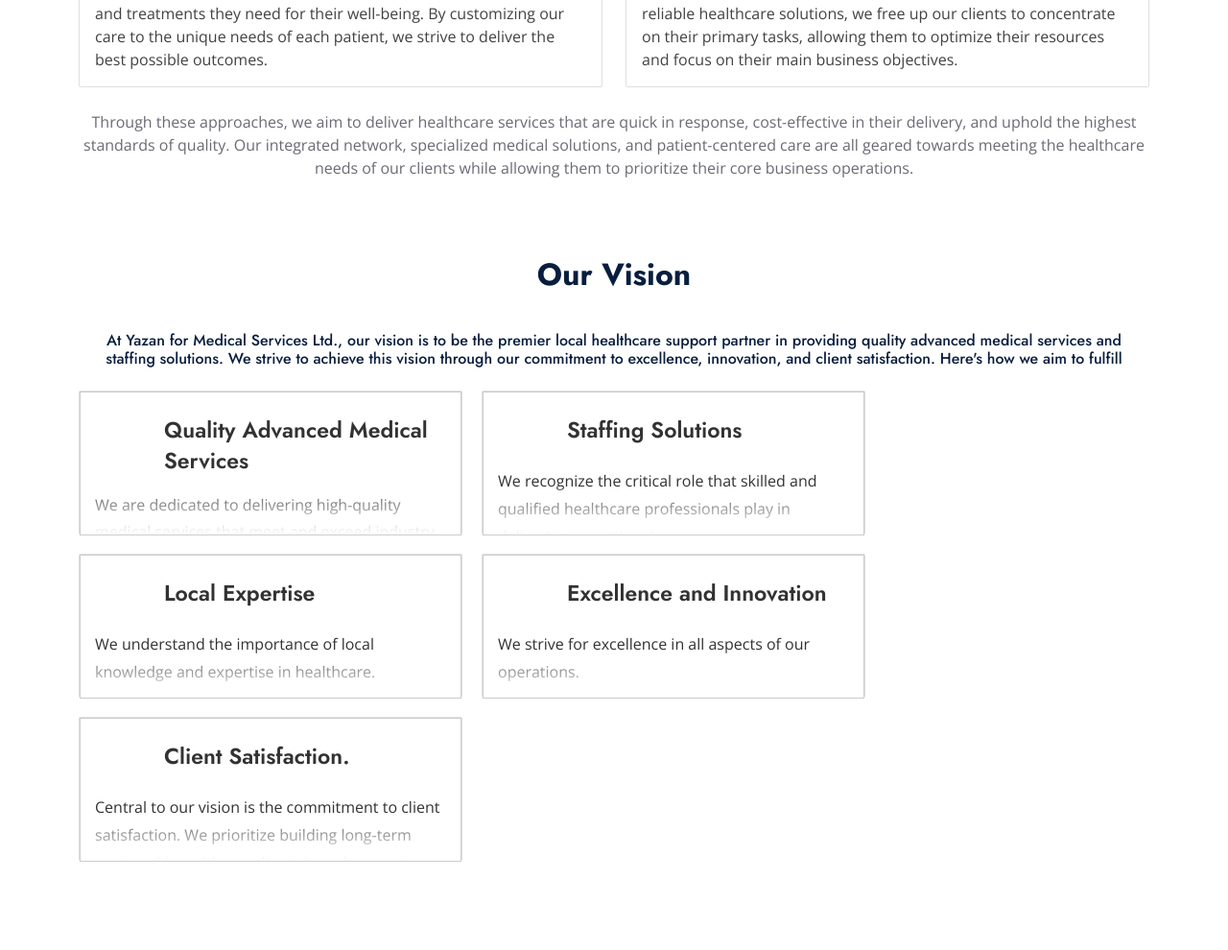
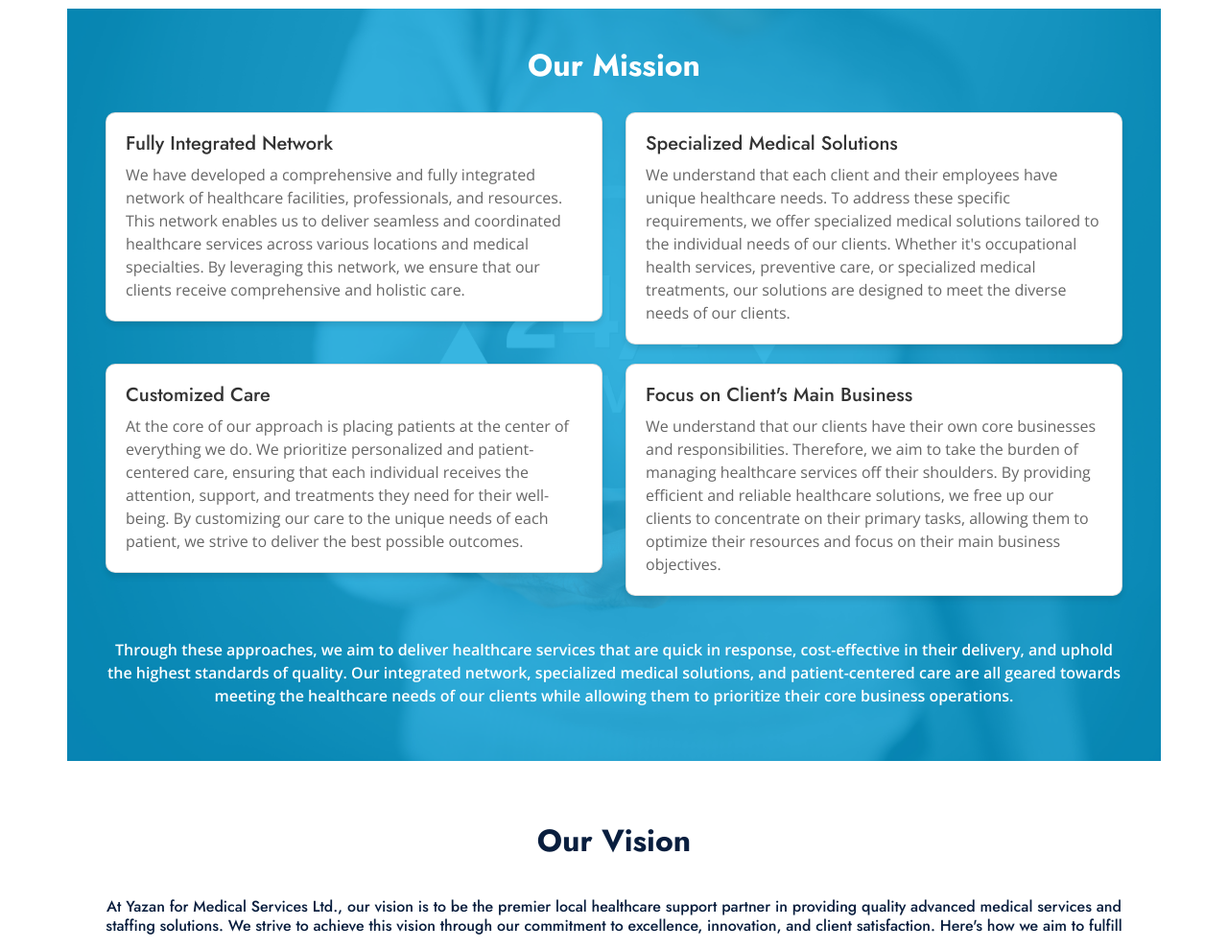
Before and after one commit to mehdi5103/Yazan_, a PHP site: page /about.html in a window 1280 px wide. Shown: the part 2119-3109 px from the top of the page at 96% size. Run offline with PHP 8.4, Linux system fonts and the light colour scheme; some libraries are stand-ins or nearby versions.

Commit message:
Update style.css

```diff
--- a/css/style.css
+++ b/css/style.css
@@ -1028,3 +1028,158 @@
 .box-part h3{
   margin-bottom: 25px;
 }
+
+.box {
+  background-color:var(--primary) !important;
+  padding: 20px;
+  margin-bottom: 20px;
+  border-radius: 5px;
+  box-shadow: 0 2px 4px rgba(0, 0, 0, 0.1);
+  transition: transform 0.3s, box-shadow 0.3s;
+}
+
+.box:hover {
+  transform: translateY(-5px);
+  box-shadow: 0 4px 8px rgba(0, 0, 0, 0.2);
+}
+
+.box h2 {
+  color: #fff;
+  font-size: 18px;
+  font-weight: bold;
+  margin-bottom: 10px;
+}
+
+.box p {
+  color: #fff;
+  font-size: 14px;
+  line-height: 1.5;
+}
+
+
+#approach {
+  background-image: url("../img/Yazan Pix/its-new-normal-cropped-shot-handsome-mature-businessman-wearing-mask-having-his-temperature-taken-while-standing-head-queue-his-office.jpg");
+  background-size: cover;
+  background-position: center;
+  padding: 50px 0;
+  color: #fff;
+}
+
+#approach .container {
+  max-width: 960px;
+  margin: 0 auto;
+  padding: 0 15px;
+  text-align: center;
+}
+
+#approach .section-title {
+  font-size: 36px;
+  font-weight: bold;
+  margin-bottom: 20px;
+}
+
+#approach .approach-text {
+  background-color: rgba(255, 255, 255, 0.8);
+  padding: 20px;
+  border-radius: 10px;
+  margin-bottom: 20px;
+}
+
+#approach .approach-text p {
+  margin-bottom: 15px;
+  color: #000;
+}
+
+.mission  {
+  background-image: url("../img/Yazan Pix/247-service-icon-support-holding-hand.jpg");
+  background-size: cover;
+  padding: 40px;
+  position: relative;
+  margin-top: 20px;
+
+}
+.mission .overley-si{
+  width: 100%;
+  height: 100%;
+  position: absolute;
+  background-color: rgb(6, 163, 218, 0.8);
+  margin: -40px;
+  margin-top: -40px;
+}
+.mission .section-title {
+  color: #ffffff;
+  text-align: center;
+  margin-bottom: 30px;
+  position: inherit;
+}
+
+.mission .card {
+  background-color: #ffffff;
+  border-radius: 10px;
+  box-shadow: 0 4px 6px rgba(0, 0, 0, 0.1);
+  transition: transform 0.3s;
+  margin-bottom: 20px;
+}
+
+.mission .card:hover {
+  transform: translateY(-5px);
+}
+
+.mission .card-body {
+  padding: 20px;
+}
+
+.mission .card-title {
+  font-size: 20px;
+  font-weight: bold;
+  color: #333333;
+}
+
+.mission .card-text {
+  color: #666666;
+}
+
+.mission .text-center {
+  color: #fff;
+  font-weight: bold;
+  position: inherit;
+}
+
+@media (max-width: 767px) {
+  .mission .card {
+    margin-bottom: 20px;
+  }
+}
+
+.vision .card {
+  background-color: #f8f9fa;
+  border: 1px solid #dee2e6;
+  border-radius: 8px;
+  box-shadow: 0px 4px 8px rgba(0, 0, 0, 0.1);
+  transition: box-shadow 0.3s ease-in-out;
+  padding: 20px;
+  margin-bottom: 20px;
+}
+
+.vision .card:hover {
+  box-shadow: 0px 6px 12px rgba(0, 0, 0, 0.2);
+}
+
+.vision .card-title {
+  font-size: 20px;
+  font-weight: bold;
+  margin-bottom: 10px;
+  color: #333;
+}
+
+.vision .card-text {
+  font-size: 16px;
+  line-height: 1.5;
+  color: #555;
+}
+
+.vision .container {
+  max-width: 960px;
+  margin: 0 auto;
+  padding: 0 15px;
+}
```
